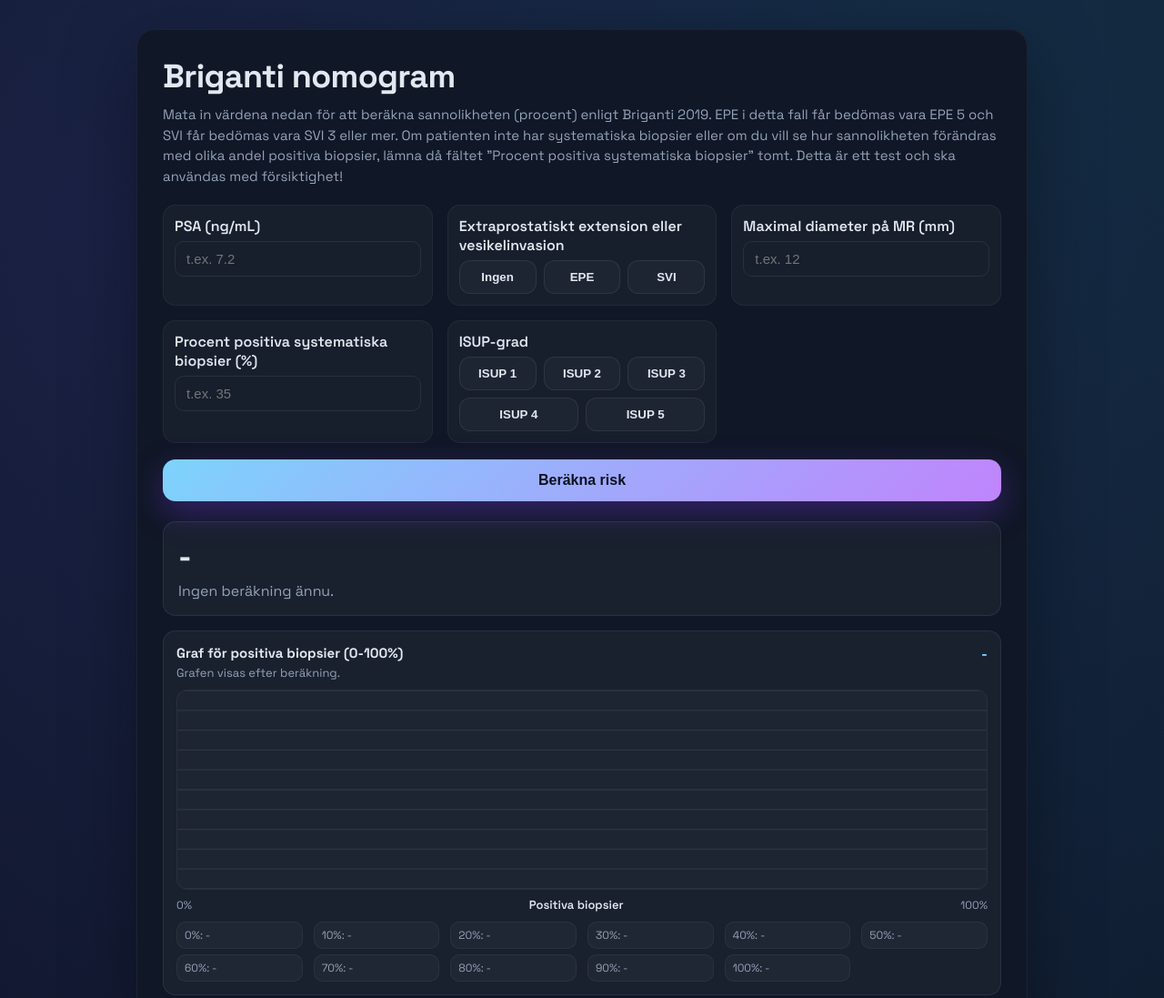
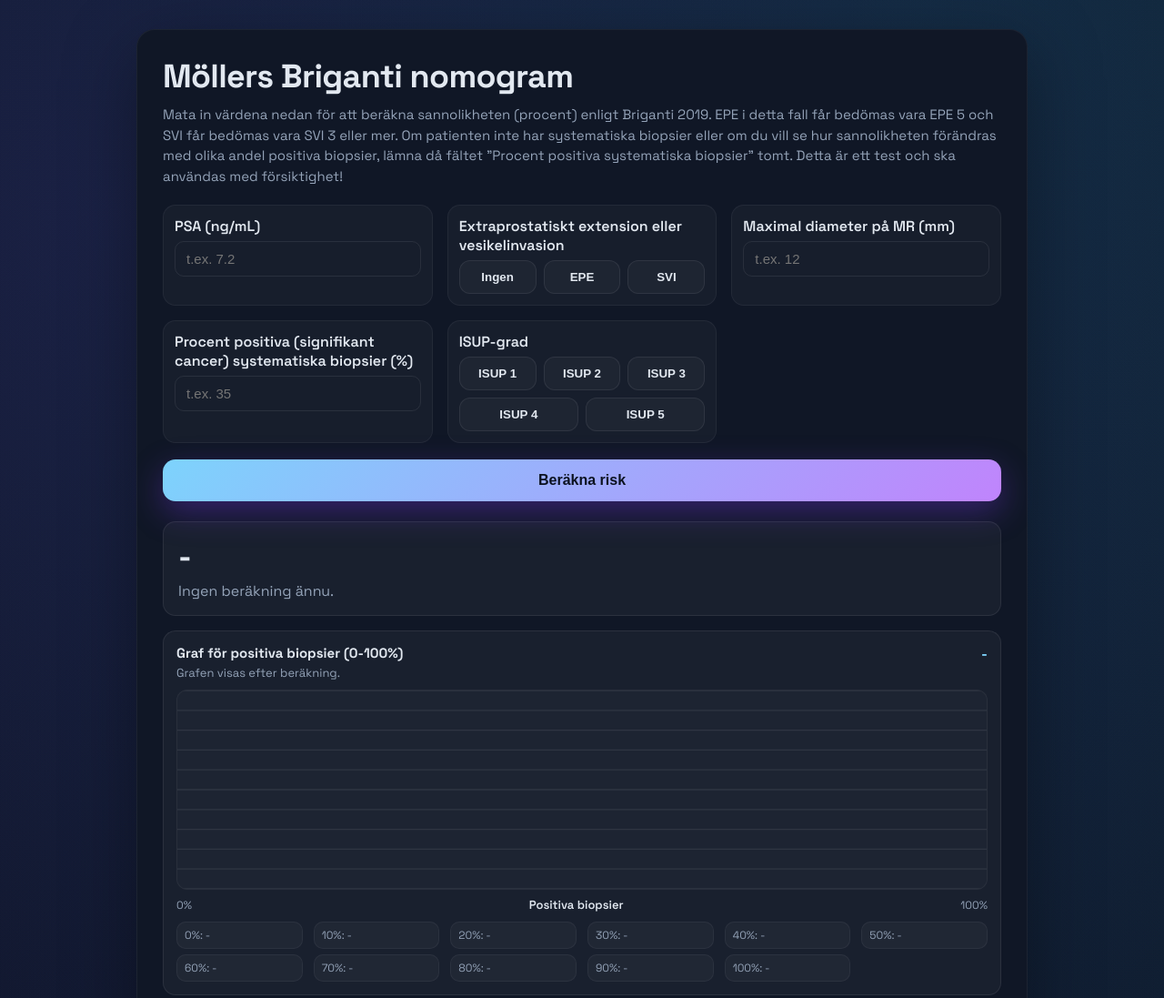
Before and after one commit to axelmoller-blip/briganticalculator, a plain HTML site: page index.html in a window 1280 px wide. Shown: the whole page at 91% size. Drawn offline with Linux system fonts and the light colour scheme.

Commit message:
Add files via upload

```diff
--- a/index.html
+++ b/index.html
@@ -270,7 +270,7 @@
 <body>
   <main class="card">
     <header>
-      <h1>Briganti nomogram</h1>
+      <h1>Möllers Briganti nomogram</h1>
       <p class="lead">
         Mata in värdena nedan för att beräkna sannolikheten (procent) enligt Briganti 2019.
         EPE i detta fall får bedömas vara EPE 5 och SVI får bedömas vara SVI 3 eller mer.
@@ -303,7 +303,7 @@
       </div>
 
       <div class="field">
-        <label for="cores">Procent positiva systematiska biopsier (%)</label>
+        <label for="cores">Procent positiva (signifikant cancer) systematiska biopsier (%)</label>
         <input id="cores" type="number" min="0" max="100" step="1" placeholder="t.ex. 35">
       </div>
 
```
